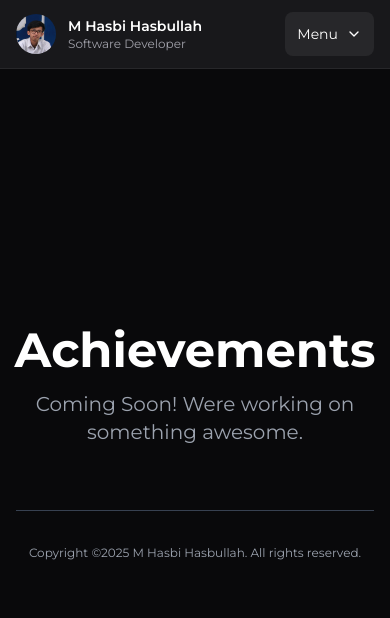
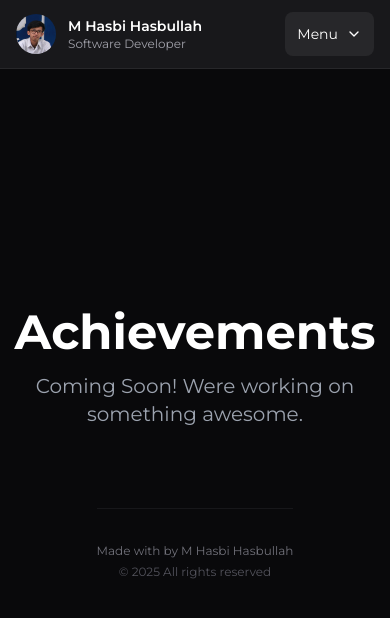
Before and after one commit to hasbihasbullh/portfolio, a Next.js app: page /achievements in a window 390 px wide. Shown: the top 618 px of the page. Built offline with nearby package versions, Linux system fonts and the light colour scheme.

Commit message:
Update Footer (mobile)

```diff
--- a/app/about/page.tsx
+++ b/app/about/page.tsx
@@ -176,9 +176,12 @@ export default function AboutPage() {
               </div>
             </div>
 
-            {/* Footer */}
-            <div className="lg:hidden mt-16 pt-8 border-t border-zinc-800">
-              <p className="text-zinc-400 text-xs text-center leading-relaxed">COPYRIGHT ©2025 {profileData.name}. All rights reserved.</p>
+            {/* Enhanced Footer */}
+            <div className="lg:hidden mt-20 pt-8 border-t border-zinc-800/50">
+              <div className="text-center">
+                <p className="text-zinc-500 text-xs leading-relaxed">Made with by {profileData.name}</p>
+                <p className="text-zinc-600 text-xs mt-1">© 2025 All rights reserved</p>
+              </div>
             </div>
           </div>
         </div>
--- a/app/achievements/page.tsx
+++ b/app/achievements/page.tsx
@@ -13,9 +13,13 @@ export default function AchievementsPage() {
           <div className="pt-20 lg:pt-0 flex flex-col items-center justify-center min-h-[calc(100vh-100px)]">
             <h1 className="text-5xl lg:text-7xl font-bold text-white mb-4 text-center"> Achievements</h1>
             <p className="text-gray-400 text-xl lg:text-2xl text-center">Coming Soon! Were working on something awesome.</p>
-            {/* Mobile Copyright Footer (optional, bisa dihapus jika tidak diperlukan di halaman ini) */}
-            <div className="lg:hidden mt-16 pt-8 border-t border-gray-700 w-full text-center">
-              <p className="text-gray-400 text-xs text-center leading-relaxed">Copyright ©2025 {profileData.name}. All rights reserved.</p>
+
+            {/* Enhanced Footer */}
+            <div className="lg:hidden mt-20 pt-8 border-t border-zinc-800/50">
+              <div className="text-center">
+                <p className="text-zinc-500 text-xs leading-relaxed">Made with by {profileData.name}</p>
+                <p className="text-zinc-600 text-xs mt-1">© 2025 All rights reserved</p>
+              </div>
             </div>
           </div>
         </div>
--- a/app/activity/page.tsx
+++ b/app/activity/page.tsx
@@ -13,9 +13,13 @@ export default function ActivityPage() {
           <div className="pt-20 lg:pt-0 flex flex-col items-center justify-center min-h-[calc(100vh-100px)]">
             <h1 className="text-5xl lg:text-7xl font-bold text-white mb-4 text-center">Activity</h1>
             <p className="text-gray-400 text-xl lg:text-2xl text-center">Coming Soon! Were working on something awesome.</p>
-            {/* Mobile Copyright Footer (optional, bisa dihapus jika tidak diperlukan di halaman ini) */}
-            <div className="lg:hidden mt-16 pt-8 border-t border-gray-700 w-full text-center">
-              <p className="text-gray-400 text-xs text-center leading-relaxed">Copyright ©2025 {profileData.name}. All rights reserved.</p>
+
+            {/* Enhanced Footer */}
+            <div className="lg:hidden mt-20 pt-8 border-t border-zinc-800/50">
+              <div className="text-center">
+                <p className="text-zinc-500 text-xs leading-relaxed">Made with by {profileData.name}</p>
+                <p className="text-zinc-600 text-xs mt-1">© 2025 All rights reserved</p>
+              </div>
             </div>
           </div>
         </div>
--- a/app/contact/page.tsx
+++ b/app/contact/page.tsx
@@ -13,9 +13,13 @@ export default function ContactPage() {
           <div className="pt-20 lg:pt-0 flex flex-col items-center justify-center min-h-[calc(100vh-100px)]">
             <h1 className="text-5xl lg:text-7xl font-bold text-white mb-4 text-center">Contact</h1>
             <p className="text-gray-400 text-xl lg:text-2xl text-center">Coming Soon! Were working on something awesome.</p>
-            {/* Mobile Copyright Footer (optional, bisa dihapus jika tidak diperlukan di halaman ini) */}
-            <div className="lg:hidden mt-16 pt-8 border-t border-gray-700 w-full text-center">
-              <p className="text-gray-400 text-xs text-center leading-relaxed">Copyright ©2025 {profileData.name}. All rights reserved.</p>
+
+            {/* Enhanced Footer */}
+            <div className="lg:hidden mt-20 pt-8 border-t border-zinc-800/50">
+              <div className="text-center">
+                <p className="text-zinc-500 text-xs leading-relaxed">Made with by {profileData.name}</p>
+                <p className="text-zinc-600 text-xs mt-1">© 2025 All rights reserved</p>
+              </div>
             </div>
           </div>
         </div>
--- a/app/projects/page.tsx
+++ b/app/projects/page.tsx
@@ -79,16 +79,8 @@ export default function ProjectsPage() {
 
                       {/* Status Badge */}
                       <div className="absolute top-4 left-4">
-                        <Badge className={`${
-                          project.status === "Live"
-                            ? "bg-green-500/90 text-white border-0 shadow-lg"
-                            : "bg-red-500/90 text-white border-0 shadow-lg"
-                          } text-xs font-semibold px-3 py-1`}>
-                          <div className={`w-2 h-2 rounded-full mr-2 ${
-                            project.status === "Live"
-                              ? "bg-green-300"
-                              : "bg-red-300"
-                            } animate-pulse`} />
+                        <Badge className={`${project.status === "Live" ? "bg-green-500/90 text-white border-0 shadow-lg" : "bg-red-500/90 text-white border-0 shadow-lg"} text-xs font-semibold px-3 py-1`}>
+                          <div className={`w-2 h-2 rounded-full mr-2 ${project.status === "Live" ? "bg-green-300" : "bg-red-300"} animate-pulse`} />
                           {project.status}
                         </Badge>
                       </div>
@@ -110,18 +102,8 @@ export default function ProjectsPage() {
                     <CardContent className="py-0">
                       <div className="flex flex-wrap gap-2">
                         {project.technologies.slice(0, 3).map((tech, techIndex) => (
-                          <div
-                            key={techIndex}
-                            className="flex items-center justify-center bg-zinc-800/60 hover:bg-zinc-700 w-10 h-10 rounded-lg transition-colors duration-200"
-                            title={tech.name}
-                          >
-                            <Image
-                              src={tech.svgPath}
-                              alt={`${tech.name} icon`}
-                              width={24}
-                              height={24}
-                              className={tech.color || ""}
-                            />
+                          <div key={techIndex} className="flex items-center justify-center bg-zinc-800/60 hover:bg-zinc-700 w-10 h-10 rounded-lg transition-colors duration-200" title={tech.name}>
+                            <Image src={tech.svgPath} alt={`${tech.name} icon`} width={24} height={24} className={tech.color || ""} />
                           </div>
                         ))}
                         {project.technologies.length > 3 && (
@@ -151,9 +133,7 @@ export default function ProjectsPage() {
             {/* Enhanced Footer */}
             <div className="lg:hidden mt-20 pt-8 border-t border-zinc-800/50">
               <div className="text-center">
-                <p className="text-zinc-500 text-xs leading-relaxed">
-                  Made with <span className="text-red-400">♥</span> by {profileData.name}
-                </p>
+                <p className="text-zinc-500 text-xs leading-relaxed">Made with by {profileData.name}</p>
                 <p className="text-zinc-600 text-xs mt-1">© 2025 All rights reserved</p>
               </div>
             </div>
--- a/components/sections/MainContent.tsx
+++ b/components/sections/MainContent.tsx
@@ -104,8 +104,12 @@ export function MainContent() {
             </div>
           </div>
 
-          <div className="lg:hidden mt-16 pt-8 border-t border-zinc-800">
-            <p className="text-zinc-400 text-xs text-center leading-relaxed">COPYRIGHT ©2025 {profileData.name}. All rights reserved.</p>
+          {/* Enhanced Footer */}
+          <div className="lg:hidden mt-20 pt-8 border-t border-zinc-800/50">
+            <div className="text-center">
+              <p className="text-zinc-500 text-xs leading-relaxed">Made with by {profileData.name}</p>
+              <p className="text-zinc-600 text-xs mt-1">© 2025 All rights reserved</p>
+            </div>
           </div>
         </div>
       </div>
```
Also changed, not shown: app/projects/[id]/page.tsx (+10 -44 lines).
